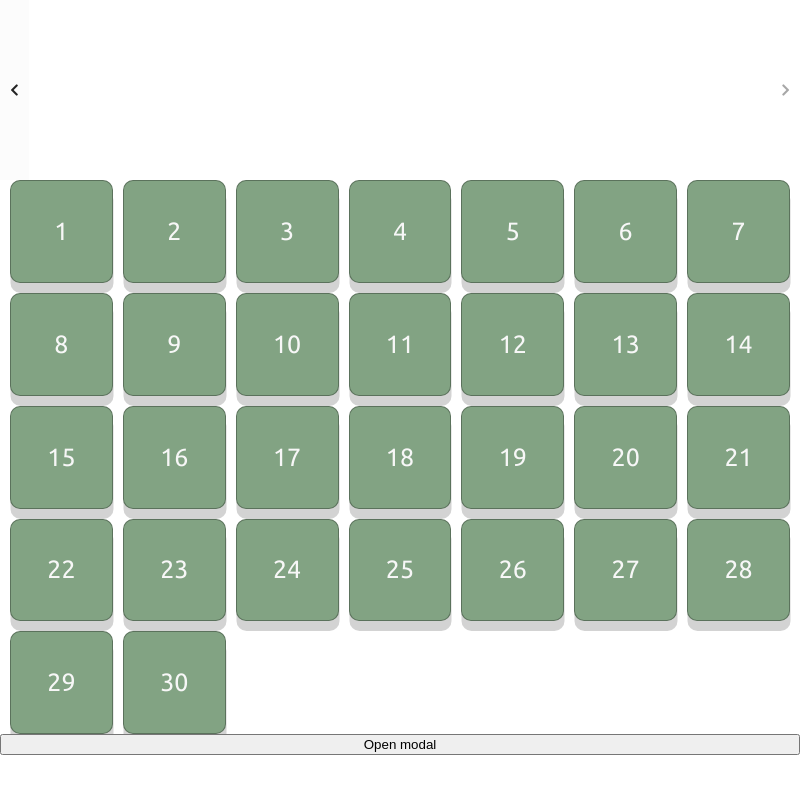
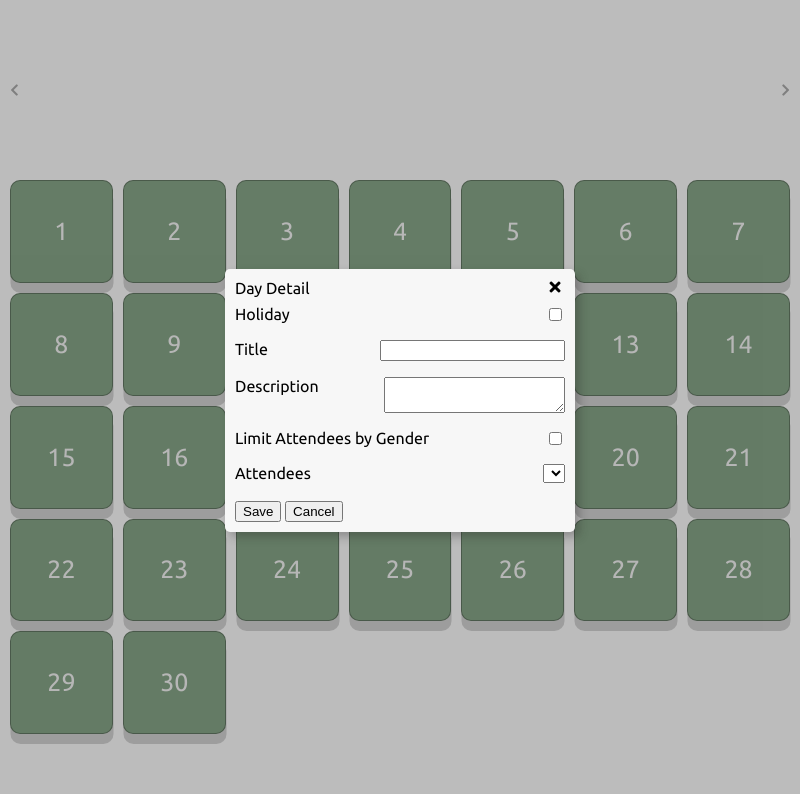
Before and after one commit to maholom/js_workshop, an Electron app: page renderer-process/index.html in a window 800 px wide. Both pictures are taken after a click on the element "10". Drawn offline with Linux system fonts and the light colour scheme; no server answers.

Commit message:
fetch contacts

```diff
--- a/renderer-process/components/day/day.js
+++ b/renderer-process/components/day/day.js
@@ -30,7 +30,7 @@ export class Day extends HTMLElement {
   }
 
   handleClickEvent() {
-    alert('Dnešní den: ' + this.getDayName());
+    window.showModal();
   }
 }
 
--- a/renderer-process/index.html
+++ b/renderer-process/index.html
@@ -29,7 +29,6 @@
     <section class="main-content"></section>
     <div class="header__news-article"></div>
     <footer class="footer"></footer>
-    <button id="open-modal">Open modal</button>
     <template id="modal-template">
       <section class="modal-container">
         <div class="modal-body">
@@ -37,11 +36,44 @@
             <span>Day Detail</span>
             <i id="close-modal" class="fas fa-times"></i>
           </div>
-          <div class="modal-separator"></div>
+          <div class="separator"></div>
           <div class="modal-contents">
             <form id="modal-form">
-              <label for="isHoliday">Is Holiday</label>
-              <input id="isHoliday" name="isHolidayControl" type="checkbox" />
+              <div class="row">
+                <label for="isHoliday">Holiday</label>
+                <input id="isHoliday" name="isHolidayControl" type="checkbox" />
+              </div>
+              <div class="row">
+                <label>Title</label>
+                <input id="eventTitle" name="eventTitle" type="text" />
+              </div>
+              <div class="row">
+                <label>Description</label>
+                <textarea
+                  id="eventDescription"
+                  name="eventDescription"
+                ></textarea>
+              </div>
+              <div class="row">
+                <label>Limit Attendees by Gender</label>
+                <input
+                  type="checkbox"
+                  name="limitAttendeesByGender"
+                  id="limitAttendeesByGender"
+                />
+              </div>
+              <div id="genderSelectRow" class="row hidden">
+                <label>Male</label>
+                <input type="radio" name="gender" value="Male" />
+                <label>Female</label>
+                <input type="radio" name="gender" value="Female" />
+              </div>
+              <div class="row">
+                <label>Attendees</label>
+                <select name="eventAttendees" id="eventAttendees">
+                  <option value=" "></option>
+                </select>
+              </div>
             </form>
           </div>
           <div class="modal-actions">
--- a/renderer-process/main.js
+++ b/renderer-process/main.js
@@ -27,37 +27,49 @@ for (let i = 1; i <= maxDate; i++) {
   mainContent.appendChild(new Day(dayDate));
 }
 
-const openModalButton = document.querySelector('#open-modal');
-openModalButton.addEventListener('click', () => {
-  showDayModal().then((result) => console.log(result));
-});
-
 function showDayModal() {
-  const promiseResult = new Promise((resolve, reject) => {
   const template = document.querySelector('#modal-template');
-    const modal = template.content.cloneNode(true); //naklonuji template, abych s nim mohl pracovat
-
+  const modal = template.content.cloneNode(true);
   const closeAction = () => {
     const child = document.querySelector('section.modal-container');
     document.body.removeChild(child);
-      resolve(null);
   };
+  modal.querySelector('#close-modal').addEventListener('click', closeAction);
+  const cancelButton = modal.querySelector('#cancel-button');
 
-    modal.querySelector('#close-modal').addEventListener('click', closeAction);
-    modal
-      .querySelector('#cancel-button')
-      .addEventListener('click', closeAction);
-
+  cancelButton.addEventListener('click', closeAction);
   modal.querySelector('#save-button').addEventListener('click', () => {
     const formRef = document.querySelector('#modal-form');
     const formData = new FormData(formRef);
     const isHoliday = formData.get('isHolidayControl') === 'on';
-      resolve('ahoj');
   });
   document.body.appendChild(modal);
+
+  const checkbox = document.querySelector('#limitAttendeesByGender');
+  const row = document.querySelector('#genderSelectRow');
+  checkbox.addEventListener('change', (event) => {
+    if (event.target.checked) {
+      row.classList.remove('hidden');
+    } else {
+      row.classList.add('hidden');
+    }
   });
-  return promiseResult;
+
+  fetch('http://localhost:3000/contacts')
+    .then((serverResponse) => serverResponse.text())
+    .then((responseText) => {
+      const data = JSON.parse(responseText);
+      const select = document.querySelector('#eventAttendees');
+      data.forEach((it) => {
+        const option = document.createElement('option');
+        option.setAttribute('value', it.id);
+        option.innerText = `${it.first_name} ${it.last_name}`;
+        select.appendChild(option);
+      });
+    });
 }
+
+window.showModal = showDayModal;
 
 /*function populateNewsCarousel(news, startAt) {
   header.innerText = '';
--- a/renderer-process/styles.scss
+++ b/renderer-process/styles.scss
@@ -121,3 +121,25 @@ section.modal-container {
     flex: 1 0 0;
   }
 }
+
+#modal-form {
+  & .row {
+    display: flex;
+    padding: 8px 0;
+    justify-content: space-between;
+    position: relative;
+    &::after {
+      content: ' ';
+      position: absolute;
+      bottom: 0;
+      left: 0;
+      width: 100%;
+      border-bottom: 1px solid $light-dark;
+    }
+  }
+  display: flex;
+  flex-direction: column;
+}
+.hidden {
+  display: none !important;
+}
```
Also changed, not shown: renderer-process/styles.css, 1 other file. Lines whose indentation alone changed are shown as unchanged.
